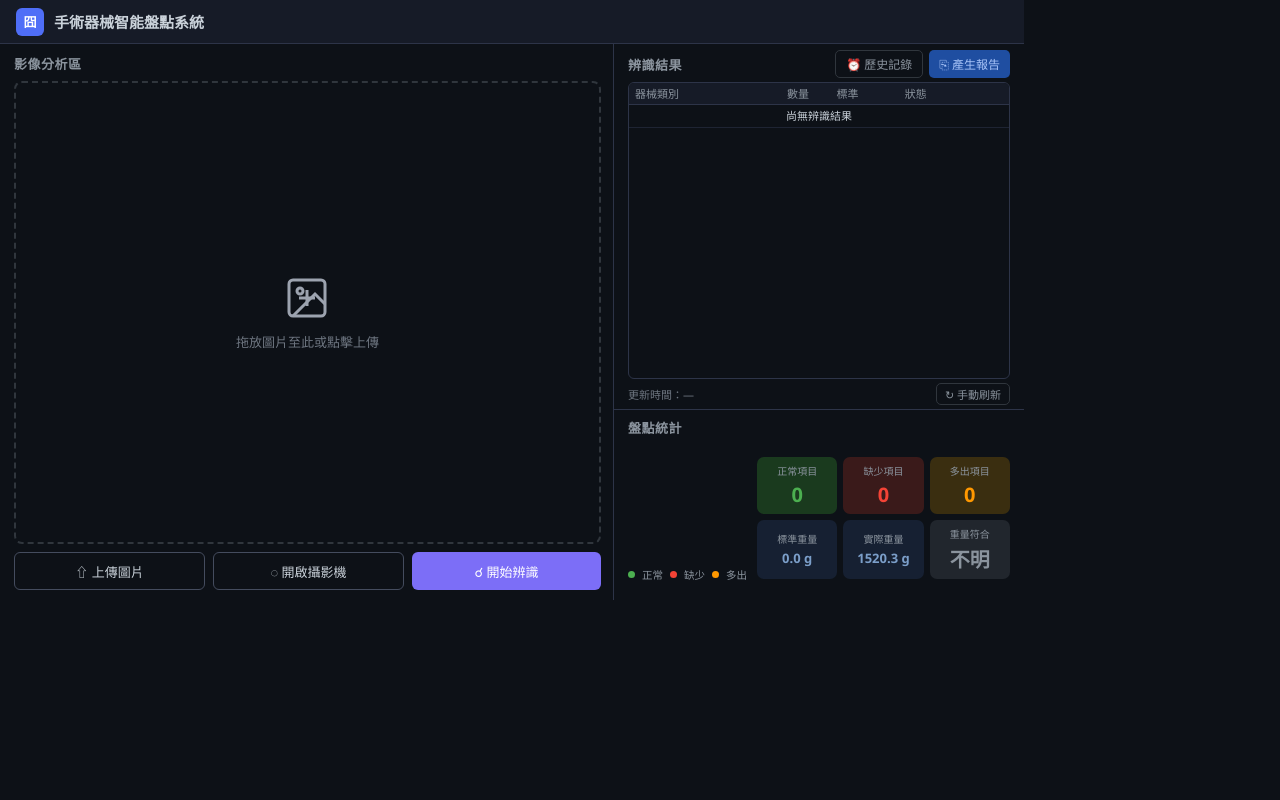
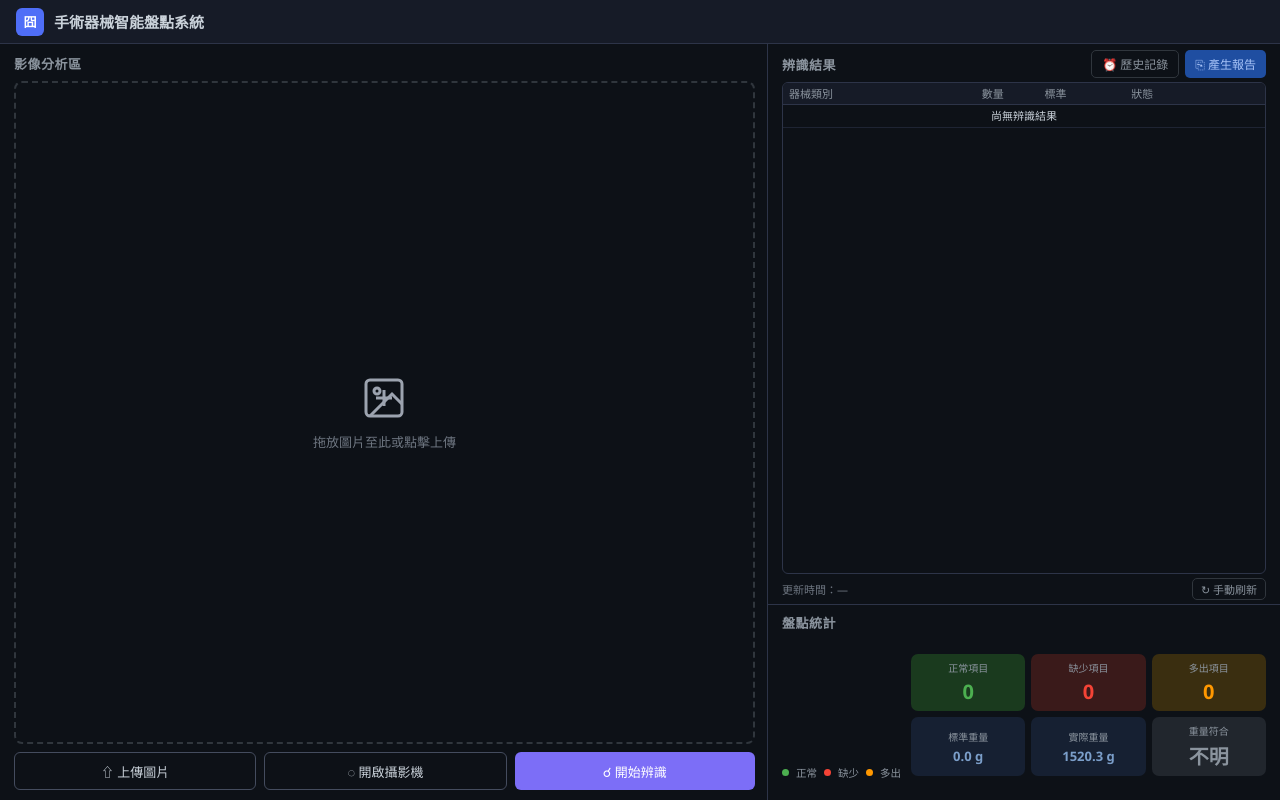
Before and after one commit to YeongYuh/SurgicalInstruments, a Flask app: page / in a window 1280 px wide. Run offline with Flask 3, Linux system fonts and the light colour scheme; data that the repository does not hold is empty.

Commit message:
responsive layout for 7-inch hdmi lcd (1024x600 / 800x480)
index.html: fix viewport meta from width=1024 to device-width

style.css:
- html/body: 100% width/height, remove fixed 1024px/600px
- #root: 100% width/height (was fixed 1024x600)
- #main: grid columns minmax(0,3fr)/minmax(0,2fr) (was 614px/410px)
- #right-panel: remove fixed height:556px, use natural flex
- #stats-section: clamp(160px,32%,195px) (was fixed 190px)
- #image-area: min-height:0 so it shrinks with screen
- #btn-row buttons: white-space:nowrap, min-width:0
- #history-box: width min(680px,90vw), max-height min(460px,90vh)
- add @media (max-width:1100px),(max-height:700px) compact mode:
    header 44→36px, buttons 38→34px, reduced padding/fonts,
    chart 110→88px, stat-num 20→16px, tighter table rows

README.md: add 7-inch LCD kiosk launch section with chromium
  --kiosk --force-device-scale-factor options

Co-Authored-By: Claude Sonnet 4.6 <noreply@anthropic.com>

```diff
--- a/app/web/static/style.css
+++ b/app/web/static/style.css
@@ -1,19 +1,23 @@
 /* ── Reset / base ────────────────────────────────────────────────────────── */
 *, *::before, *::after { box-sizing: border-box; margin: 0; padding: 0; }
+
+html, body {
+  width: 100%;
+  height: 100%;
+  overflow: hidden;
+}
 
 body {
   font-family: 'Segoe UI', 'Noto Sans TC', 'Microsoft JhengHei', sans-serif;
   background: #0d1117;
   color: #e0e0e0;
-  width: 1024px;
-  height: 600px;
   overflow: hidden;
 }
 
 /* ── Root container ──────────────────────────────────────────────────────── */
 #root {
-  width: 1024px;
-  height: 600px;
+  width: 100%;
+  height: 100%;
   display: flex;
   flex-direction: column;
   overflow: hidden;
@@ -49,13 +53,15 @@ body {
   justify-content: center;
   font-size: 13px;
   color: #fff;
+  flex-shrink: 0;
 }
 
 /* ── Main grid ───────────────────────────────────────────────────────────── */
 #main {
   flex: 1;
+  min-height: 0;
   display: grid;
-  grid-template-columns: 614px 410px;
+  grid-template-columns: minmax(0, 3fr) minmax(0, 2fr);
   overflow: hidden;
 }
 
@@ -67,6 +73,7 @@ body {
   gap: 8px;
   border-right: 1px solid #2d3448;
   overflow: hidden;
+  min-width: 0;
 }
 
 .panel-title {
@@ -79,6 +86,7 @@ body {
 
 #image-area {
   flex: 1;
+  min-height: 0;
   background: #0d1117;
   border: 2px dashed #30363d;
   border-radius: 8px;
@@ -127,6 +135,8 @@ body {
   border: none;
   font-family: inherit;
   transition: background 0.15s, opacity 0.15s;
+  white-space: nowrap;
+  min-width: 0;
 }
 
 .btn-outline {
@@ -148,7 +158,7 @@ body {
   display: flex;
   flex-direction: column;
   overflow: hidden;
-  height: 556px; /* 600 - 44 header */
+  min-width: 0;
 }
 
 /* 1. Results section — grows to fill available space */
@@ -168,6 +178,7 @@ body {
   justify-content: space-between;
   align-items: center;
   flex-shrink: 0;
+  gap: 4px;
 }
 
 .section-title {
@@ -175,9 +186,10 @@ body {
   font-weight: 600;
   color: #8b949e;
   letter-spacing: 0.04em;
+  white-space: nowrap;
 }
 
-.header-actions { display: flex; gap: 6px; }
+.header-actions { display: flex; gap: 6px; flex-shrink: 0; }
 
 /* Table */
 #table-wrap {
@@ -262,12 +274,10 @@ body {
   color: #6e7681;
 }
 
-/* 2. Stats section — fixed height, last section (no border-bottom) */
+/* 2. Stats section — adaptive height */
 #stats-section {
   flex: none;
-  height: 190px;
-  min-height: 190px;
-  max-height: 190px;
+  height: clamp(160px, 32%, 195px);
   padding: 8px 14px;
   display: flex;
   flex-direction: column;
@@ -277,6 +287,7 @@ body {
 
 #stats-body {
   flex: 1;
+  min-height: 0;
   display: flex;
   gap: 10px;
   align-items: center;
@@ -311,6 +322,7 @@ body {
 
 #stat-boxes {
   flex: 1;
+  min-width: 0;
   display: grid;
   grid-template-columns: repeat(3, 1fr);
   grid-template-rows: auto auto;
@@ -327,6 +339,7 @@ body {
   flex-direction: column;
   gap: 3px;
   justify-content: center;
+  min-width: 0;
 }
 .normal-box  { background: #1a3a1e; }
 .missing-box { background: #3a1a1a; }
@@ -361,6 +374,7 @@ body {
   cursor: pointer;
   font-family: inherit;
   transition: background 0.15s;
+  white-space: nowrap;
 }
 .btn-ghost:hover { background: #21262d; color: #c9d1d9; }
 .btn-ghost.small { padding: 2px 8px; font-size: 11px; }
@@ -375,6 +389,7 @@ body {
   cursor: pointer;
   font-family: inherit;
   transition: background 0.15s;
+  white-space: nowrap;
 }
 .btn-accent:hover { background: #2860c8; }
 
--- a/app/web/templates/index.html
+++ b/app/web/templates/index.html
@@ -2,7 +2,7 @@
 <html lang="zh-TW">
 <head>
   <meta charset="UTF-8">
-  <meta name="viewport" content="width=1024">
+  <meta name="viewport" content="width=device-width, initial-scale=1.0">
   <title>手術器械智能盤點系統</title>
   <link rel="stylesheet" href="/static/style.css">
   <script src="https://cdn.jsdelivr.net/npm/chart.js@4.4.4/dist/chart.umd.min.js"></script>
```
Also changed, not shown: other parts of app/web/static/style.css (+56 -3 lines), README.md.
